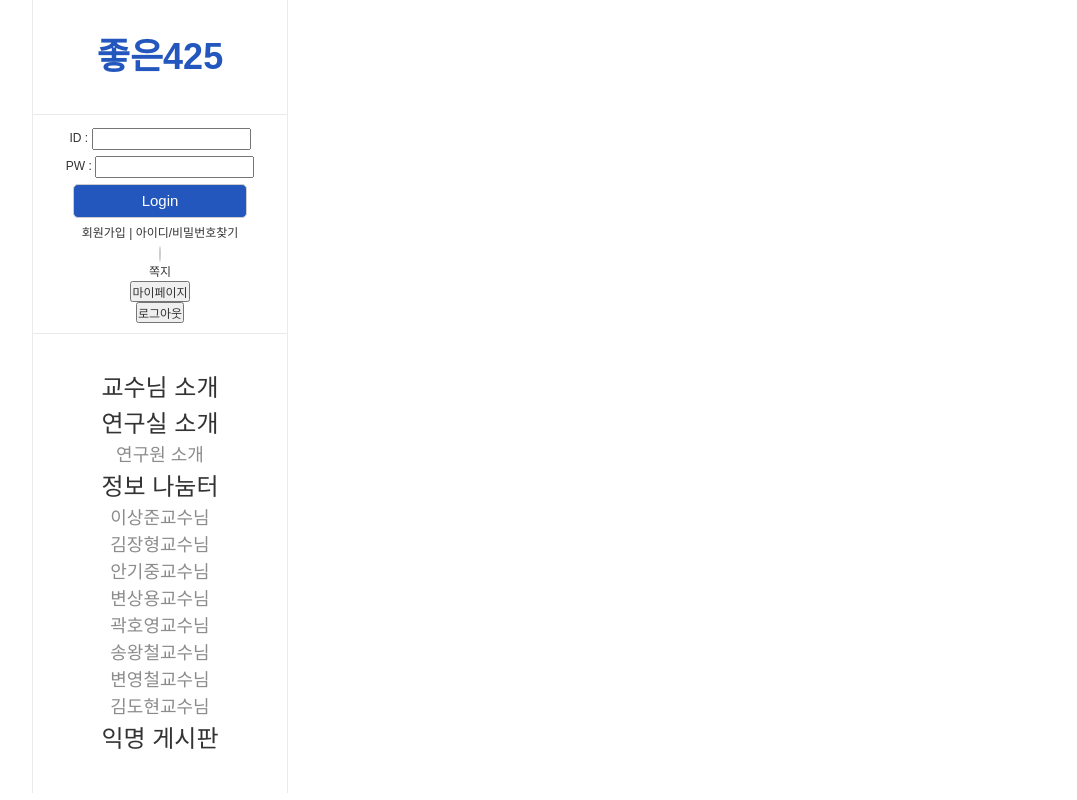
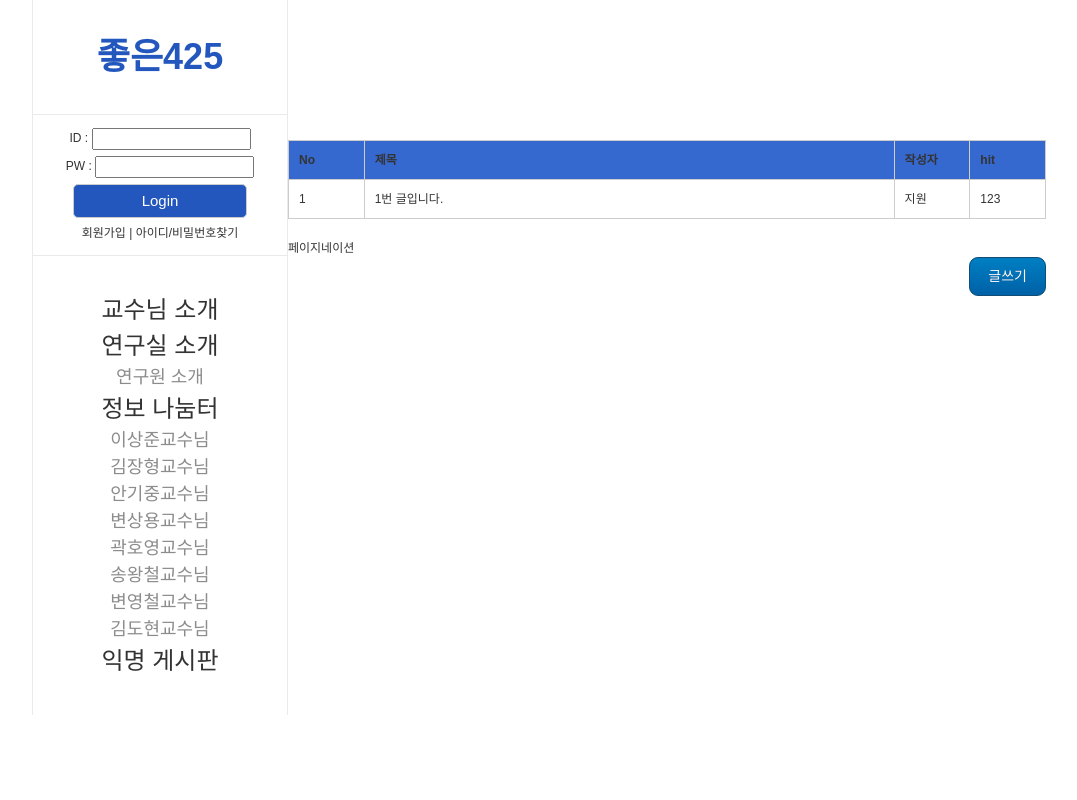
Before and after one commit to leeikjeun/islab-web-project, a Django app: a page that uses mainWeb/templates/mainWeb/base.html in a window 1280 px wide. Shown: the whole page, without its empty margins (96-1173 px from the left). Run offline with Django 3.2, Linux system fonts and the light colour scheme; data that the repository does not hold is empty.

Commit message:
sql 세팅 초기화, board.html 생성

```diff
--- a/mainWeb/templates/mainWeb/Profe_info/Profe_info.html
+++ b/mainWeb/templates/mainWeb/Profe_info/Profe_info.html
@@ -2,12 +2,6 @@
 
 {% block content %}
 <h1>교수님 정보</h1>
-{% for post in posts %}
 
-  <h2>교수님 이름 : {{ post.name }}</h2>
-  <img src="{{ post.profile_image }}" alt="#">
-  <p>이메일 : {{ post.email }}</p>
-/  <a href="{ url 'GGul_tip' , pk=post.pk }"></a>
-{% endfor %}
 
 {% endblock %}
--- a/mainWeb/templates/mainWeb/Unknown_post/Unknown_post.html
+++ b/mainWeb/templates/mainWeb/Unknown_post/Unknown_post.html
@@ -1,15 +1,10 @@
-{% extends 'mainWeb/base.html' %}
+{% extends 'mainWeb/board.html' %}
 
-{% block content %}
-{% for post in posts %}
-  <div class="post">
-      <span> 게시판 번호 : {{post.pk}}</span>
-      <h1><a href="{% url 'Unknown_post_detail' pk=post.pk %}">{{ post.title }}</a></h1>
-      <p>{{ post. }}</p>
-      <a href="#">Comments: 댓글 개수 </a>
-      <span>게시일 {{ post.date }}</span>
-      <span>닉네임 {{ post.nick_name }}</span>
-
-  </div>
-{% endfor %}
+{% block list %}
+    <tr>
+        <td>1</td>
+        <td>1번 글입니다.</td>
+        <td>지원</td>
+        <td>123</td>
+    </tr>
 {% endblock %}
--- a/mainWeb/templates/mainWeb/base.html
+++ b/mainWeb/templates/mainWeb/base.html
@@ -4,7 +4,7 @@
   <meta charset="UTF-8">
   <meta name="viewport" content="width=device-width, initial-scale=1.0">
   <meta http-equiv="X-UA-Compatible" content="ie=edge">
-  <link rel="stylesheet" href="{% static 'css/base.css' %}">
+  <link rel="stylesheet" href="{% static 'css/base.css' %}?ver=1">
   {% block head %}
   {% endblock %}
   <title>좋은425</title>
@@ -37,42 +37,42 @@
               </dl>
           </form>
           <!--else-->
-          <dl class="user_info">
-              <dd class="user_photo">
-                      <span>
-                          <!--if !empty photo-->
-                          <img src="">
-                          <!--endif-->
-                      </span>
-              </dd>
-
-              <dd>
-                  <dl>
-                      <dt>
-                          <!--이름 학번-->
-                      </dt>
-                      <dd>
-                        <a href="#">쪽지</a>
-                      </dd>
-                      <dd>
-                          <input type="submit" value="마이페이지" class="mypage"><!--btns-->
-                      </dd>
-                      <dd>
-                        <input type="submit" value="로그아웃" class="btn_logout"><!--logout btn-->
-                      </dd>
-                  </dl>
-              </dd>
-          </dl>
+{#          <dl class="user_info">#}
+{#              <dd class="user_photo">#}
+{#                      <span>#}
+{#                          <!--if !empty photo-->#}
+{#                          <img src="">#}
+{#                          <!--endif-->#}
+{#                      </span>#}
+{#              </dd>#}
+{##}
+{#              <dd>#}
+{#                  <dl>#}
+{#                      <dt>#}
+{#                          <!--이름 학번-->#}
+{#                      </dt>#}
+{#                      <dd>#}
+{#                        <a href="#">쪽지</a>#}
+{#                      </dd>#}
+{#                      <dd>#}
+{#                          <input type="submit" value="마이페이지" class="mypage"><!--btns-->#}
+{#                      </dd>#}
+{#                      <dd>#}
+{#                        <input type="submit" value="로그아웃" class="btn_logout"><!--logout btn-->#}
+{#                      </dd>#}
+{#                  </dl>#}
+{#              </dd>#}
+{#          </dl>#}
           <!--endif-->
       </div>
       <nav>
           <!--menu-->
           <dl>
-              <dt class="submenu"><a href="#">교수님 소개</a></dt>
-              <dt class="submenu"><a href="#">연구실 소개</a>
+              <dt class="submenu"><a href="{% url 'Profe_intro' %}">교수님 소개</a></dt>
+              <dt class="submenu"><a href="{% url 'Lab_intro' %}">연구실 소개</a>
                   <dd><a href="#">연구원 소개</a></dd>
               </dt>
-              <dt class="submenu"><a href="">정보 나눔터</a>
+              <dt class="submenu"><a href="{% url 'Profe_info' %}">정보 나눔터</a>
                       <!--submenu-->
                   <dd><a href="#">이상준교수님</a></dd>
                   <dd><a href="#">김장형교수님</a></dd>
@@ -83,7 +83,7 @@
                   <dd><a href="#">변영철교수님</a></dd>
                   <dd><a href="#">김도현교수님</a></dd>
               </dt>
-              <dt class="submenu"><a href="">익명 게시판</a></dt>
+              <dt class="submenu"><a href="{% url 'Unknown_post'%}">익명 게시판</a></dt>
           </dl>
       </nav>
   </aside>
--- /dev/null
+++ b/mainWeb/templates/mainWeb/board.html
@@ -0,0 +1,137 @@
+{% extends 'mainWeb/base.html' %}
+
+{% block head %}
+    <style>
+        div.margin{
+            height: 10rem;
+        }
+        table{
+            margin-top: 20%;
+            text-align: left;
+            line-height: 1.5;
+            margin: 20px 10px;
+        }
+        table thead{
+            background-color: #3669CF;
+        }
+        table th.number {
+        width: 10%;
+        padding: 10px;
+        font-weight: bold;
+        vertical-align: top;
+        border: 1px solid #ccc;
+        }
+        table th.title {
+        width: 70%;
+        padding: 10px;
+        font-weight: bold;
+        vertical-align: top;
+        border: 1px solid #ccc;
+        }
+        table th.name {
+        width: 10%;
+        padding: 10px;
+        font-weight: bold;
+        vertical-align: top;
+        border: 1px solid #ccc;
+        }
+        table th.hit {
+        width: 10%;
+        padding: 10px;
+        font-weight: bold;
+        vertical-align: top;
+        border: 1px solid #ccc;
+        }
+
+        table td {
+            width: 350px;
+            padding: 10px;
+            vertical-align: top;
+            border: 1px solid #ccc;
+         }
+       .myButton {
+            -moz-box-shadow:inset 0px 0px 0px 0px #54a3f7;
+            -webkit-box-shadow:inset 0px 0px 0px 0px #54a3f7;
+            box-shadow:inset 0px 0px 0px 0px #54a3f7;
+            background:-webkit-gradient(linear, left top, left bottom, color-stop(0.05, #007dc1), color-stop(1, #0061a7));
+            background:-moz-linear-gradient(top, #007dc1 5%, #0061a7 100%);
+            background:-webkit-linear-gradient(top, #007dc1 5%, #0061a7 100%);
+            background:-o-linear-gradient(top, #007dc1 5%, #0061a7 100%);
+            background:-ms-linear-gradient(top, #007dc1 5%, #0061a7 100%);
+            background:linear-gradient(to bottom, #007dc1 5%, #0061a7 100%);
+            filter:progid:DXImageTransform.Microsoft.gradient(startColorstr='#007dc1', endColorstr='#0061a7',GradientType=0);
+            background-color:#007dc1;
+            -moz-border-radius:9px;
+            -webkit-border-radius:9px;
+            border-radius:9px;
+            border:1px solid #124d77;
+            display:inline-block;
+            cursor:pointer;
+            color:#ffffff;
+            font-family:Verdana;
+            font-size:14px;
+            padding:8px 18px;
+            text-decoration:none;
+            text-shadow:0px 0px 0px #154682;
+            float: right;
+           margin-right: 10px;
+        }
+        .myButton:hover {
+            background:-webkit-gradient(linear, left top, left bottom, color-stop(0.05, #0061a7), color-stop(1, #007dc1));
+            background:-moz-linear-gradient(top, #0061a7 5%, #007dc1 100%);
+            background:-webkit-linear-gradient(top, #0061a7 5%, #007dc1 100%);
+            background:-o-linear-gradient(top, #0061a7 5%, #007dc1 100%);
+            background:-ms-linear-gradient(top, #0061a7 5%, #007dc1 100%);
+            background:linear-gradient(to bottom, #0061a7 5%, #007dc1 100%);
+            filter:progid:DXImageTransform.Microsoft.gradient(startColorstr='#0061a7', endColorstr='#007dc1',GradientType=0);
+            background-color:#0061a7;
+        }
+        .myButton:active {
+            position:relative;
+            top:1px;
+        }
+
+    </style>
+{% endblock %}
+
+{% block content %}
+    <div class="margin">
+
+    </div>
+    {% block category %}
+
+    {% endblock %}
+
+    <table>
+        <thead>
+          <tr>
+            <th class="number">No</th>
+            <th class="title">제목</th>
+            <th class="name">작성자</th>
+            <th class="hit">hit</th>
+          </tr>
+        </thead>
+
+        <tbody>
+        {% block list %}
+
+        {% endblock %}
+        </tbody>
+
+    </table>
+    </ul>
+{#    페이지 네이션 뿌릴 곳#}
+    <div>
+        페이지네이션
+        <ul>
+            <li>
+
+            </li>
+        </ul>
+    </div>
+
+    <a href="#" class="myButton">글쓰기</a>
+
+
+
+{% endblock %}
--- a/mainWeb/templates/mainWeb/dfdf.html
+++ /dev/null
@@ -1 +0,0 @@
-{% extends 'mainWeb/base.html' %}
--- a/mainWeb/urls.py
+++ b/mainWeb/urls.py
@@ -8,11 +8,10 @@ urlpatterns = [
     url(r'^unknownpost/$', views.Unknown_post, name='Unknown_post'),
     url(r'^unknownpost/(?P<pk>\d+)/$', views.Unknown_post_detail, name='Unknown_post_detail'),
     url(r'^profeinfo/$', views.Profe_info, name='Profe_info'),
-    url(r'^profeinfo/(?P<pk>\d+)/$', views.GGul_tip, name='GGul_tip'),
+    url(r'^ggultip/$', views.GGul_tip, name='GGul_tip'),
     # url(r'^ggultip/$', views.GGul_tip, name='GGul_tip'),
     url(r'^jokbo/$', views.jokbo, name='jokbo'),
     url(r'^report/$', views.report, name='report'),
     url(r'^mypage/$', views.mypage, name='mypage'),
-    url(r'^test/$', views.test, name='test'),
 
 ]
--- a/mainWeb/views.py
+++ b/mainWeb/views.py
@@ -12,18 +12,16 @@ def Profe_intro(request):
     return render(request, 'mainWeb/Profe_intro/profe_intro.html', {})
 
 def Unknown_post(request):
-    posts = UnknowNameBoard.objects.all();
-    return render(request, 'mainWeb/Unknown_post/Unknown_post.html', {'posts' : posts})
+    return render(request, 'mainWeb/Unknown_post/Unknown_post.html', {})
 
-def Unknown_post_detail(request, pk):
-    post = get_object_or_404(UnknowNameBoard, pk = pk)
+def Unknown_post_detail(request):
     return render(request, 'mainWeb/Unknown_post/Unknown_post_detail.html', {'post' : post})
 
 def Profe_info(request):
     posts = ProffessorData.objects.all();
     return render(request, 'mainWeb/Profe_info/Profe_info.html', {'posts' : posts})
 
-def GGul_tip(request, pk):
+def GGul_tip(request):
     return render(request, 'mainWeb/Profe_info/GGul_tip/GGul_tip.html', {})
 
 def jokbo(request):
@@ -34,6 +32,3 @@ def report(request):
 
 def mypage(request):
     return render(request, 'mainWeb/mypage/mypage.html', {})
-
-def test(request):
-    return render(request, 'mainWeb/dfdf.html', {})
```
Also changed, not shown: islabWebSite/settings.py (+3 -7 lines), mainWeb/templates/mainWeb/Profe_info/GGul_tip/GGul_tip.html (+13 -3 lines).
